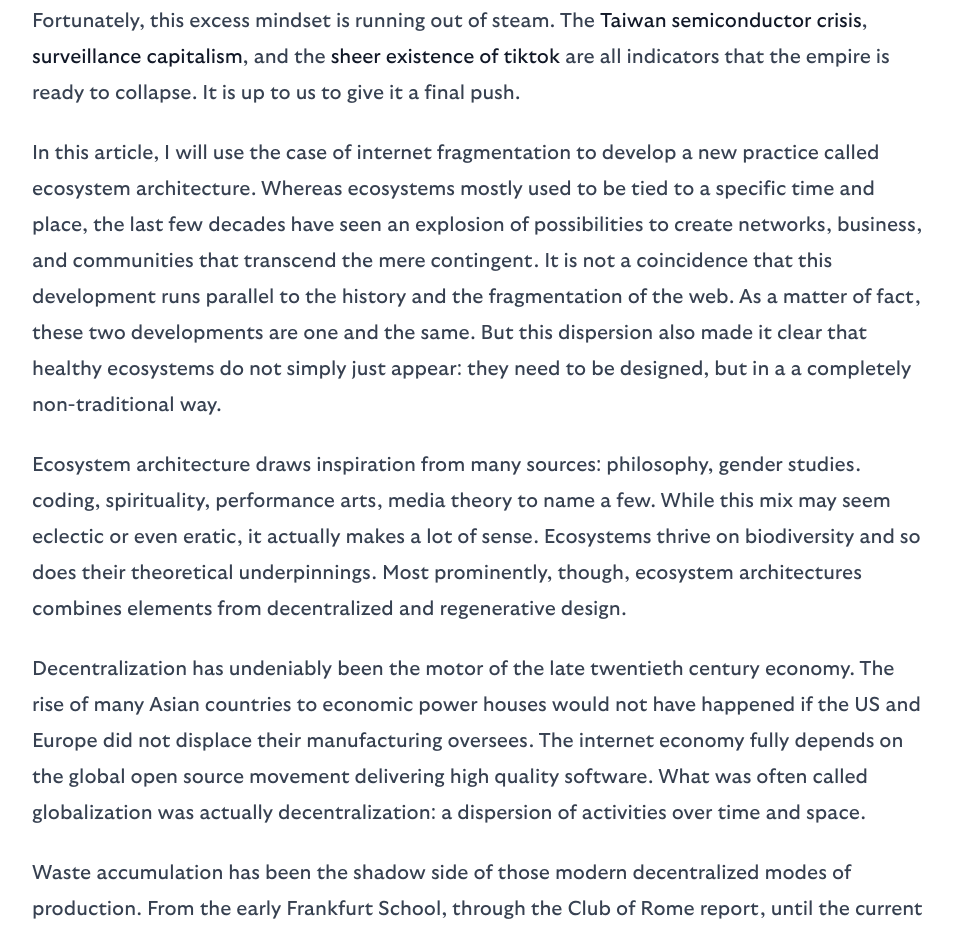
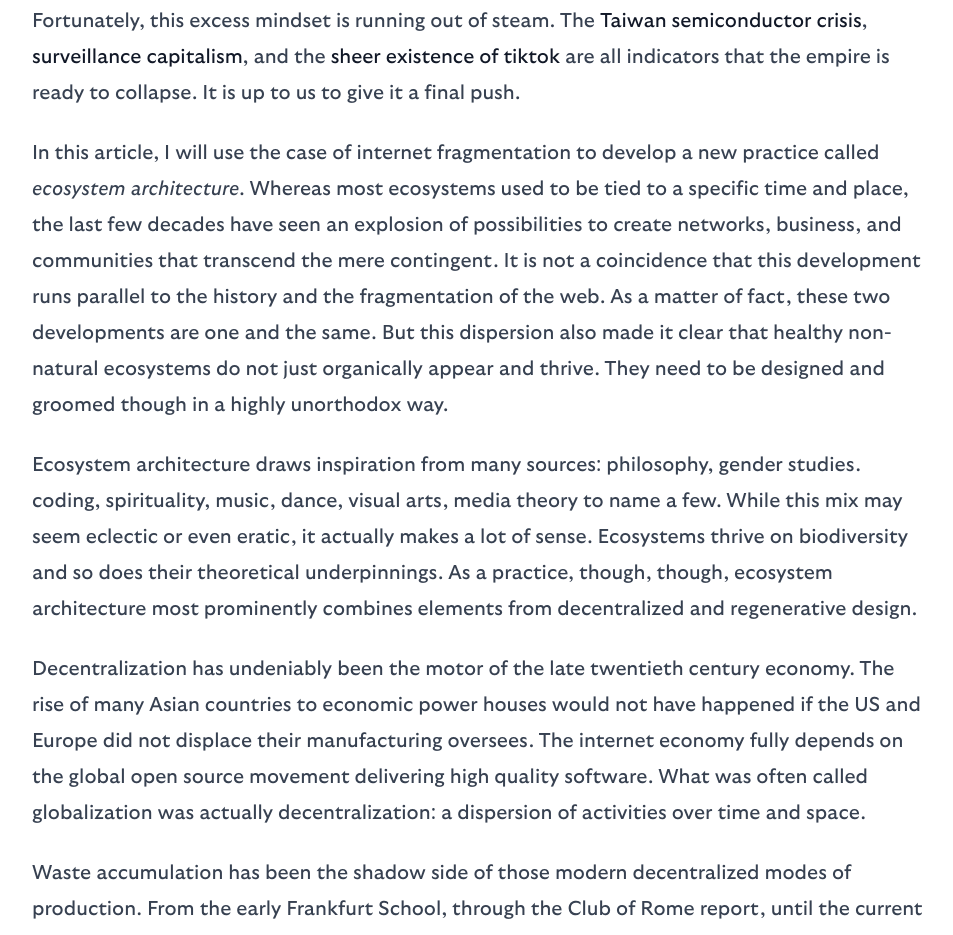
Before and after one commit to yeehaa123/yeehaa.io, an Astro site: page / in a window 1280 px wide. Shown: the part 1632-2567 px from the top of the page, without its empty margins (160-1113 px from the left). Built offline with nearby package versions, Linux system fonts and the light colour scheme; Astro itself is replaced by a stand-in of ours; some packages are replaced by stand-ins of ours.

Commit message:
textual edits

```diff
--- a/src/content/Work/Align the Misaligned.mdx
+++ b/src/content/Work/Align the Misaligned.mdx
@@ -22,9 +22,9 @@
 
 Fortunately, this excess mindset is running out of steam. The [Taiwan semiconductor crisis](https://www.christophermiller.net/semiconductors-1), [surveillance capitalism](https://news.harvard.edu/gazette/story/2019/03/harvard-professor-says-surveillance-capitalism-is-undermining-democracy/), and the [sheer existence of tiktok](https://www.e3s-conferences.org/articles/e3sconf/pdf/2021/11/e3sconf_netid2021_03029.pdf) are all indicators that the empire is ready to collapse. It is up to us to give it a final push.
 
-In this article, I will use the case of internet fragmentation to develop a new practice called ecosystem architecture. Whereas ecosystems mostly used to be tied to a specific time and place, the last few decades have seen an explosion of possibilities to create networks, business, and communities that transcend the mere contingent. It is not a coincidence that this development runs parallel to the history and the fragmentation of the web. As a matter of fact, these two developments are one and the same. But this dispersion also made it clear that healthy ecosystems do not simply just appear: they need to be designed, but in a a completely non-traditional way.
+In this article, I will use the case of internet fragmentation to develop a new practice called *ecosystem architecture*. Whereas most ecosystems used to be tied to a specific time and place, the last few decades have seen an explosion of possibilities to create networks, business, and communities that transcend the mere contingent. It is not a coincidence that this development runs parallel to the history and the fragmentation of the web. As a matter of fact, these two developments are one and the same. But this dispersion also made it clear that healthy non-natural ecosystems do not just organically appear and thrive. They need to be designed and groomed though in a highly unorthodox way.
 
-Ecosystem architecture draws inspiration from many sources: philosophy, gender studies. coding, spirituality, performance arts, media theory to name a few. While this mix may seem eclectic or even eratic, it actually makes a lot of sense. Ecosystems thrive on biodiversity and so does their theoretical underpinnings. Most prominently, though, ecosystem architectures combines elements from decentralized and regenerative design.
+Ecosystem architecture draws inspiration from many sources: philosophy, gender studies. coding, spirituality, music, dance, visual arts, media theory to name a few. While this mix may seem eclectic or even eratic, it actually makes a lot of sense. Ecosystems thrive on biodiversity and so does their theoretical underpinnings. As a practice, though, though, ecosystem architecture most prominently combines elements from decentralized and regenerative design.
 
 Decentralization has undeniably been the motor of the late twentieth century economy. The rise of many Asian countries to economic power houses would not have happened if the US and Europe did not displace their manufacturing oversees. The internet economy fully depends on the global open source movement delivering high quality software. What was often called globalization was actually decentralization: a dispersion of activities over time and space.
 
```
